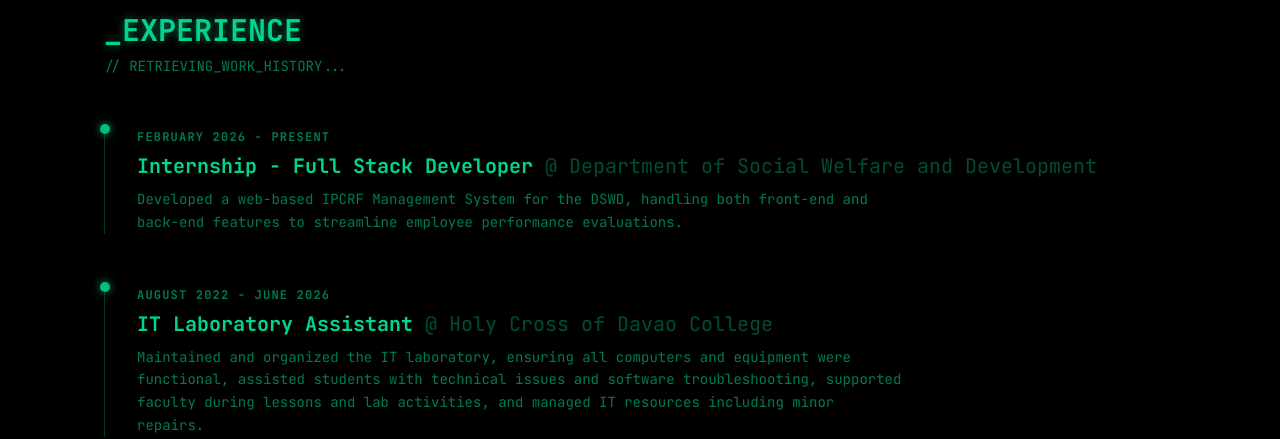
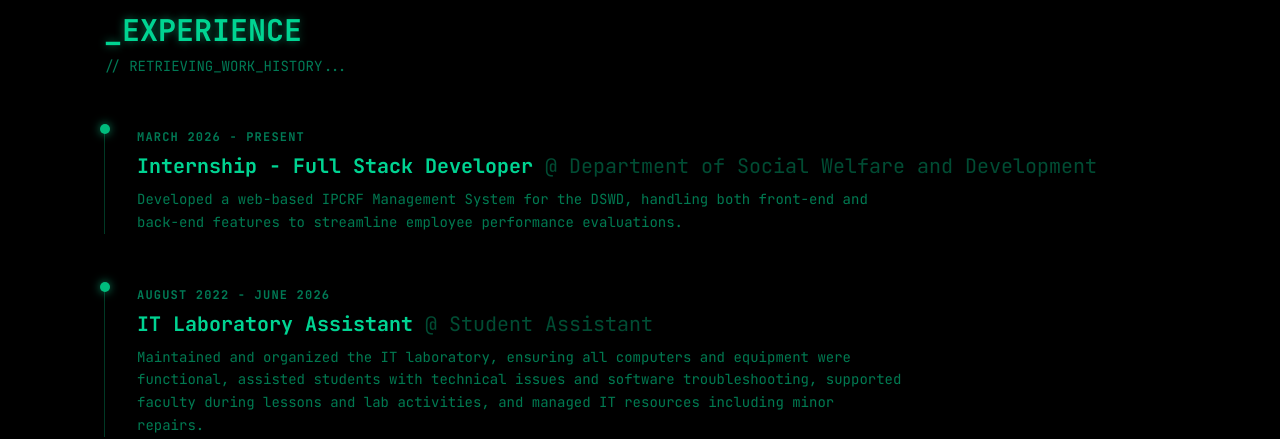
Before and after one commit to Lorenxaruuuu/Portfolio.v2, a React (Vite) app: page / in a window 1280 px wide. Shown: the part 2280-2719 px from the top of the page. Built offline with nearby package versions, Linux system fonts and the light colour scheme.

Commit message:
3rd commit

```diff
--- a/metadata.json
+++ b/metadata.json
@@ -1,5 +1,5 @@
 {
-  "name": "Copy of Lorence Portfolio",
+  "name": "Lorence Portfolio",
   "description": "A matrix-themed professional IT portfolio for Lorence Maranga",
   "requestFramePermissions": []
 }
--- a/src/App.tsx
+++ b/src/App.tsx
@@ -146,12 +146,12 @@
     id: 1,
     company: "Department of Social Welfare and Development",
     role: "Internship - Full Stack Developer",
-    period: "February 2026 - Present",
+    period: "March 2026 - Present",
     description: "Developed a web-based IPCRF Management System for the DSWD, handling both front-end and back-end features to streamline employee performance evaluations."
   },
   {
     id: 2,
-    company: "Holy Cross of Davao College",
+    company: "Student Assistant",
     role: "IT Laboratory Assistant",
     period: "August 2022 - June 2026",
     description: "Maintained and organized the IT laboratory, ensuring all computers and equipment were functional, assisted students with technical issues and software troubleshooting, supported faculty during lessons and lab activities, and managed IT resources including minor repairs."
```
